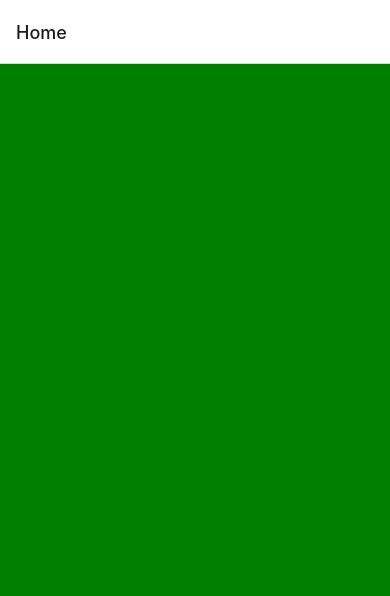
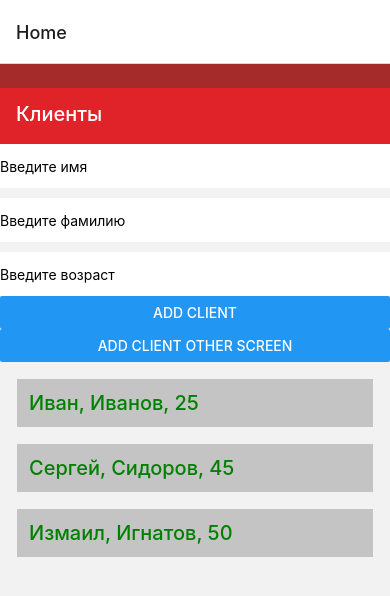
Before and after one commit to toropun/clients, a React Native app: screen /Home in a window 390 px wide. Shown: the top 596 px of the page. Built offline with nearby package versions, Linux system fonts and the light colour scheme.

Commit message:
added screens with clients

```diff
--- a/App.js
+++ b/App.js
@@ -1,24 +1,21 @@
-import React from 'react';
-import Green from './src/screens/Green';
-import Red from './src/screens/Red';
+import * as React from 'react';
 import { NavigationContainer } from '@react-navigation/native';
 import { createStackNavigator } from '@react-navigation/stack';
-
+import Home from './src/screens/Home';
+import Client from './src/screens/ClientScreen';
+import AddClient from './src/screens/AddClient';
 
 const Stack = createStackNavigator();
 
-function MyStack() {
-  return (
-    <Stack.Navigator>
-      <Stack.Screen name="Home" component={Green} />
-      <Stack.Screen name="Second" component={Red} />
-    </Stack.Navigator>
-  );
-}
 
 export default function App() {
   return (
     <NavigationContainer>
-      <MyStack />
+      <Stack.Navigator initialRouteName = 'Home'>
+        <Stack.Screen name="Client" component={Client}  options={{headerShown: false}} />
+        <Stack.Screen name="Home" component={Home} />
+                <Stack.Screen name="AddClient" component={AddClient} />
+      </Stack.Navigator>
     </NavigationContainer>
-  )};
+  );
+}
--- /dev/null
+++ b/src/components/AssetExample.js
@@ -0,0 +1,27 @@
+import * as React from 'react';
+import { Text, View, StyleSheet, Image } from 'react-native';
+
+export default function AssetExample({text, textColor}) {
+  return (
+    <View style={styles.container}>
+      <Text style={[styles.paragraph, {color: textColor}]}>
+        {text}
+      </Text>
+    </View>
+  );
+}
+
+const styles = StyleSheet.create({
+  container: {
+  },
+  paragraph: {
+    backgroundColor: '#C4C4C4',
+    fontSize: 20,
+    fontWeight: 500,
+    textAlign: 'left',
+    flex: 1,
+    height: 52,
+    marginHorizontal: 17,
+    padding: 12
+  },
+});
--- /dev/null
+++ b/src/components/InfoLine.js
@@ -0,0 +1,30 @@
+import * as React from 'react';
+import { Text, View, StyleSheet, Image } from 'react-native';
+
+export default function InfoLine({text, header, style}) {
+  return (
+    <View style={[styles.container, style]}>
+      <Text style={styles.text2}>{header} </Text>
+      <Text style={styles.text3}>{text} </Text>
+    </View>
+  );
+}
+
+const styles = StyleSheet.create({
+  container: {
+  },
+text2: {
+    color: 'black',
+    fontWeight: 400,
+    fontSize: 12,
+    marginTop: 24,
+    marginLeft: 17,
+  },
+  text3: {
+    color: 'black',
+    fontWeight: 400,
+    fontSize: 16,
+    marginTop: 4,
+    marginLeft: 16,
+  },
+});
--- /dev/null
+++ b/src/screens/AddClient.js
@@ -0,0 +1,86 @@
+import React, { useState } from 'react';
+import {
+  Text,
+  View,
+  StyleSheet,
+  FlatList,
+  TouchableOpacity,
+  Alert,
+  TextInput,
+  Button,
+} from 'react-native';
+
+
+export default function AddClient({ navigation, route }) {
+
+  const [name, setName] = useState();
+  const [surname, setSurname] = useState();
+  const [age, setAge] = useState();
+
+  const  {onAddClient} = route.params;
+
+  const addClients = () => {
+    const defaultClient = {
+      name: 'Измаил',
+      surname: 'Игнатов',
+      age: 50,
+      isBlocked: false,
+    };
+
+    const newClient = {
+      ...defaultClient,
+      name,
+      surname,
+      age: age
+    };
+    onAddClient(newClient);
+    navigation.goBack();
+  };
+  return (
+    <View style={styles.container}>
+      <View
+        style={{ backgroundColor: 'brown', width: '100%', height: 24 }}></View>
+
+      <View style={{ backgroundColor: '#E02329', width: '100%', height: 56 }}>
+        <Text style={styles.line}>Клиенты</Text>
+      </View>
+
+      <TextInput
+        style={{ height: 44, width: '100%', backgroundColor: 'white',  }}
+        onChangeText={setName}
+        value={name}
+        placeholder="Введите имя"
+      />
+
+      <TextInput
+        style={{ height: 44, width: '100%', backgroundColor: 'white', marginTop: 10 }}
+        onChangeText={setSurname}
+        value={surname}
+        placeholder="Введите фамилию"
+      />
+
+      <TextInput
+        style={{ height: 44, width: '100%', backgroundColor: 'white', marginTop: 10 }}
+        onChangeText={setAge}
+        value={age}
+        placeholder="Введите возраст"
+      />
+
+      <Button title="Add client" onPress={() => addClients()} />
+    </View>
+  );
+}
+
+const styles = StyleSheet.create({
+  container: {},
+  paragraph: {
+    paddingTop: 17,
+  },
+  line: {
+    color: '#FFFFFF',
+    fontWeight: 500,
+    fontSize: 20,
+    marginVertical: 14,
+    marginLeft: 16,
+  },
+});
--- /dev/null
+++ b/src/screens/ClientScreen.js
@@ -0,0 +1,78 @@
+
+import {
+  Text,
+  View,
+  StyleSheet,
+  FlatList,
+  TouchableOpacity,
+  Button,
+  Alert,
+} from 'react-native';
+import InfoLine from '../components/InfoLine';
+
+export default function Client({ navigation, route }) {
+  const { client } = route.params;
+
+  return (
+    <>
+      <View style={styles.container}>
+        <View
+          style={{
+            backgroundColor: 'brown',
+            width: '100%',
+            height: 24,
+          }}></View>
+
+        <View style={{ backgroundColor: '#E02329', width: '100%', height: 56 }}>
+          <Text style={styles.line}>Клиент Ivan</Text>
+        </View>
+
+        <Button title="Go to Home" onPress={() => navigation.goBack()} />
+
+        <InfoLine text={client.surname} header="Фамилия:" />
+
+        <InfoLine text={client.name} header="Имя:" />
+
+        <InfoLine text={client.fathername} header="Отчество:" />
+
+        <InfoLine text={client.phonenumber} header="Телефон:" />
+
+        <InfoLine text={client.cardnumber} header="Номер карты:" />
+      </View>
+
+      <View style={styles.text4}>
+        <InfoLine text={client.isBlocked ? "Да" : "Нет"} header="Клиент заблокирован?" style={{backgroundColor: client.isBlocked ? 'red' : 'green'}} />
+      </View>
+    </>
+  );
+}
+
+const styles = StyleSheet.create({
+  container: {},
+  line: {
+    color: 'white',
+    fontWeight: 500,
+    fontSize: 20,
+    marginVertical: 14,
+    marginLeft: 16,
+  },
+  text2: {
+    color: 'black',
+    fontWeight: 400,
+    fontSize: 12,
+    marginTop: 24,
+    marginLeft: 17,
+  },
+  text3: {
+    color: 'black',
+    fontWeight: 400,
+    fontSize: 16,
+    marginTop: 4,
+    marginLeft: 16,
+  },
+  text4: {
+    color: 'white',
+    backgroundColor: '#00000',
+    width: '100%',
+  },
+});
--- a/src/screens/Green.js
+++ /dev/null
@@ -1,19 +0,0 @@
-import React from 'react';
-import { StyleSheet, Text, View } from 'react-native';
-
-export default function Green() {
-
-  return (
-    <View style={styles.container}>
-    </View>
-  );
-}
-
-const styles = StyleSheet.create({
-  container: {
-    flex: 1,
-    backgroundColor: 'green',
-    alignItems: 'center',
-    justifyContent: 'center',
-  },
-});
--- /dev/null
+++ b/src/screens/Home.js
@@ -0,0 +1,146 @@
+import React, { useState } from 'react';
+import {
+  Text,
+  View,
+  StyleSheet,
+  FlatList,
+  TouchableOpacity,
+  Alert,
+  TextInput,
+  Button,
+} from 'react-native';
+import AssetExample from '../components/AssetExample';
+
+export default function Home({ navigation }) {
+  const employers = [
+    {
+      name: 'Иван',
+      surname: 'Иванов',
+      age: 25,
+      fathername: 'Иванович',
+      phonenumber: '+7-900-123-45-67',
+      cardnumber: 100500,
+      naruki: 0,
+      isBlocked: false,
+    },
+    {
+      name: 'Сергей',
+      surname: 'Сидоров',
+      age: 45,
+      isBlocked: true,
+    },
+    {
+      name: 'Измаил',
+      surname: 'Игнатов',
+      age: 50,
+      isBlocked: false,
+    },
+  ];
+
+  const [clients, setClients] = useState(employers);
+
+  const employersList = employers.map((item) => {
+    let cvet = 'black';
+    if (item.block === 'Нет') {
+      cvet = 'red';
+    } else {
+      cvet = item.age < 40 ? 'green' : 'black';
+    }
+  });
+
+  const renderItem = ({ item }) => (
+    <TouchableOpacity
+      style={styles.paragraph}
+      onPress={() => {
+        navigation.navigate('Client', { client: item });
+      }}>
+      <AssetExample
+        text={`${item.name}, ${item.surname}, ${item.age}`}
+        textColor="green"
+      />
+    </TouchableOpacity>
+  );
+
+  const [name, setName] = useState();
+  const [surname, setSurname] = useState();
+  const [age, setAge] = useState();
+
+  const addClients = () => {
+    const defaultClient = {
+      name: 'Измаил',
+      surname: 'Игнатов',
+      age: 50,
+      isBlocked: false,
+    };
+
+    const newClient = {
+      ...defaultClient,
+      name,
+      surname,
+      age: age
+    };
+
+    const o = {name: name};
+    const a = { name };
+    setClients([...clients, newClient]);
+
+    setClients((ourClients) => [...ourClients, newClient]);
+  };
+
+  const onAddClient = (client) => {
+     setClients([...clients, client]);
+  }
+  return (
+    <View style={styles.container}>
+      <View
+        style={{ backgroundColor: 'brown', width: '100%', height: 24 }}></View>
+
+      <View style={{ backgroundColor: '#E02329', width: '100%', height: 56 }}>
+        <Text style={styles.line}>Клиенты</Text>
+      </View>
+
+      <TextInput
+        style={{ height: 44, width: '100%', backgroundColor: 'white',  }}
+        onChangeText={setName}
+        value={name}
+        placeholder="Введите имя"
+      />
+
+      <TextInput
+        style={{ height: 44, width: '100%', backgroundColor: 'white', marginTop: 10 }}
+        onChangeText={setSurname}
+        value={surname}
+        placeholder="Введите фамилию"
+      />
+
+      <TextInput
+        style={{ height: 44, width: '100%', backgroundColor: 'white', marginTop: 10 }}
+        onChangeText={setAge}
+        value={age}
+        placeholder="Введите возраст"
+      />
+
+      <Button title="Add client" onPress={() => addClients()} />
+      <Button title="Add client other screen" onPress={() => navigation.navigate('AddClient', {onAddClient})} />
+      <FlatList
+        data={clients}
+        renderItem={renderItem}
+        keyExtractor={(item) => item.id}
+      />
+    </View>
+  );
+}
+
+const styles = StyleSheet.create({
+  container: {},
+  paragraph: {
+    paddingTop: 17,
+  },
+  line: {
+    color: '#FFFFFF',
+    fontWeight: 500,
+    fontSize: 20,
+    marginVertical: 14,
+    marginLeft: 16,
+  },
+});
--- a/src/screens/Red.js
+++ /dev/null
@@ -1,19 +0,0 @@
-import React from 'react';
-import { StyleSheet, Text, View } from 'react-native';
-
-export default function Red() {
-
-  return (
-    <View style={styles.container}>
-    </View>
-  );
-}
-
-const styles = StyleSheet.create({
-  container: {
-    flex: 1,
-    backgroundColor: 'red',
-    alignItems: 'center',
-    justifyContent: 'center',
-  },
-});
```
